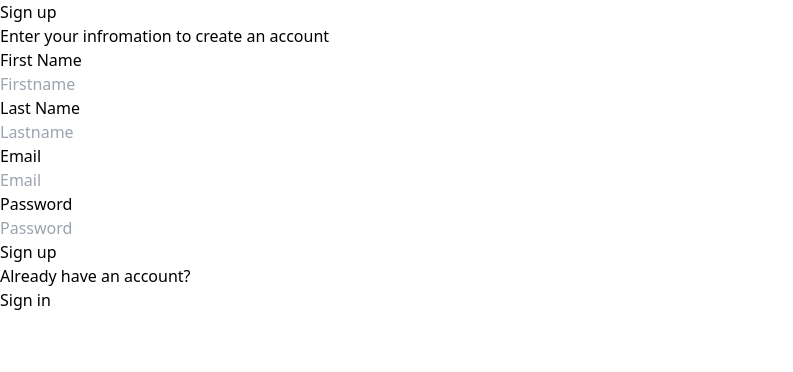
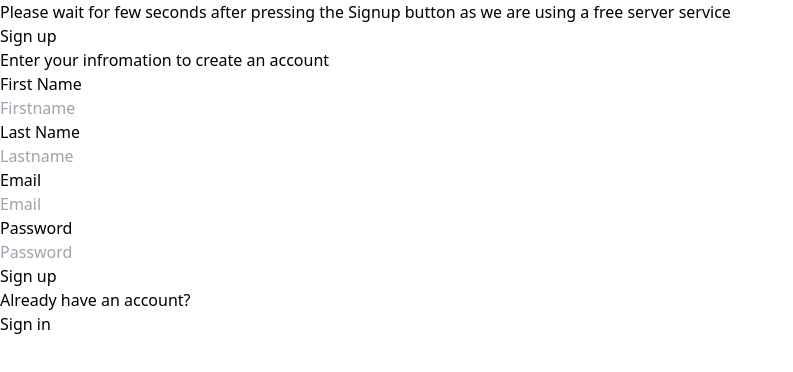
Before and after one commit to abhisheks7070/payment-app, a React (Vite) app in the folder frontend/: page / in a window 1280 px wide. Shown: the top 372 px of the page, without its empty margins (0-793 px from the left). Built offline with nearby package versions, Linux system fonts and the light colour scheme.

Commit message:
note added

```diff
--- a/frontend/src/pages/Signin.jsx
+++ b/frontend/src/pages/Signin.jsx
@@ -18,6 +18,8 @@ export const Signin = () => {
 
     return <div className="bg-slate-300 h-screen flex justify-center">
     <div className="flex flex-col justify-center">
+    <div className="flex text-red-500">Please wait for few seconds after pressing the Signin button as we are using a free server service.</div>
+
       <div className="rounded-lg bg-white w-80 text-center p-2 h-max px-4">
         <Heading label={"Sign in"} />
         <SubHeading label={"Enter your credentials to access your account"} />
--- a/frontend/src/pages/Signup.jsx
+++ b/frontend/src/pages/Signup.jsx
@@ -18,6 +18,8 @@ export const Signup = () => {
 
   return <div className="bg-slate-300 h-screen flex justify-center">
     <div className="flex flex-col justify-center">
+    <div className="flex text-red-500">Please wait for few seconds after pressing the Signup button as we are using a free server service</div>
+
       <div className="rounded-lg bg-white w-80 text-center p-2 h-max px-4">
         <Heading label={"Sign up"} />
         <SubHeading label={"Enter your infromation to create an account"} />
```
